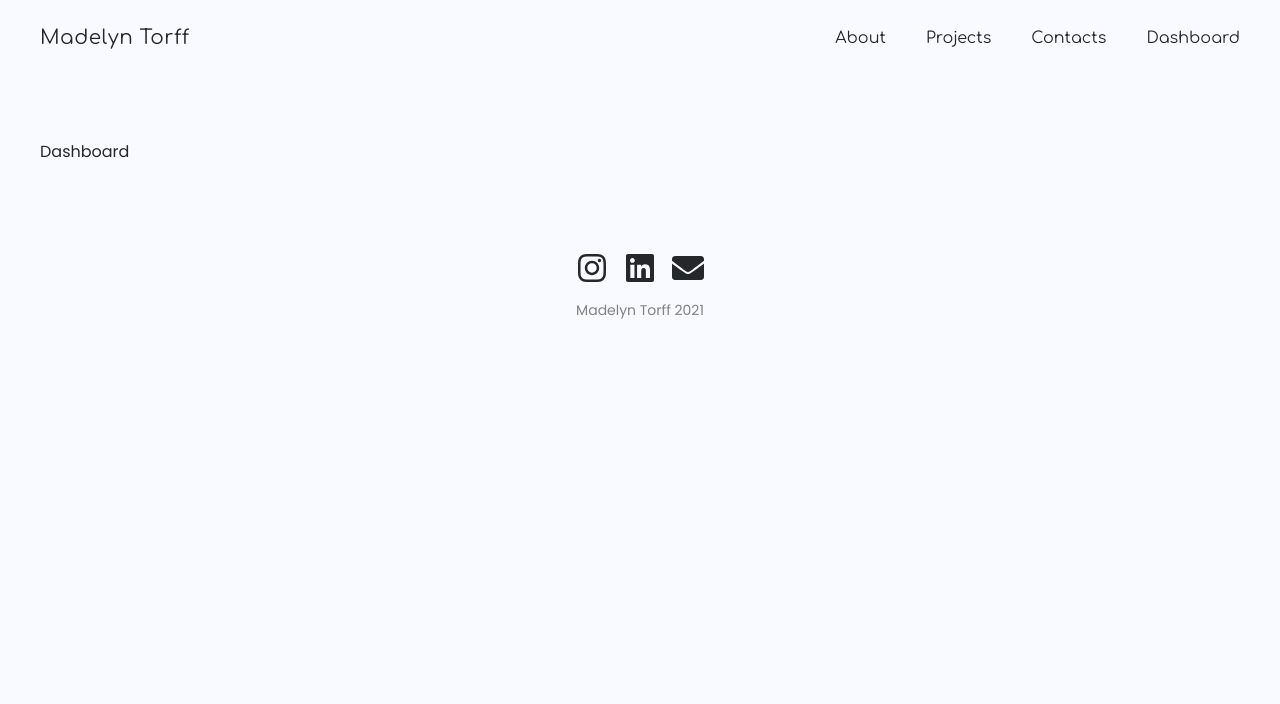
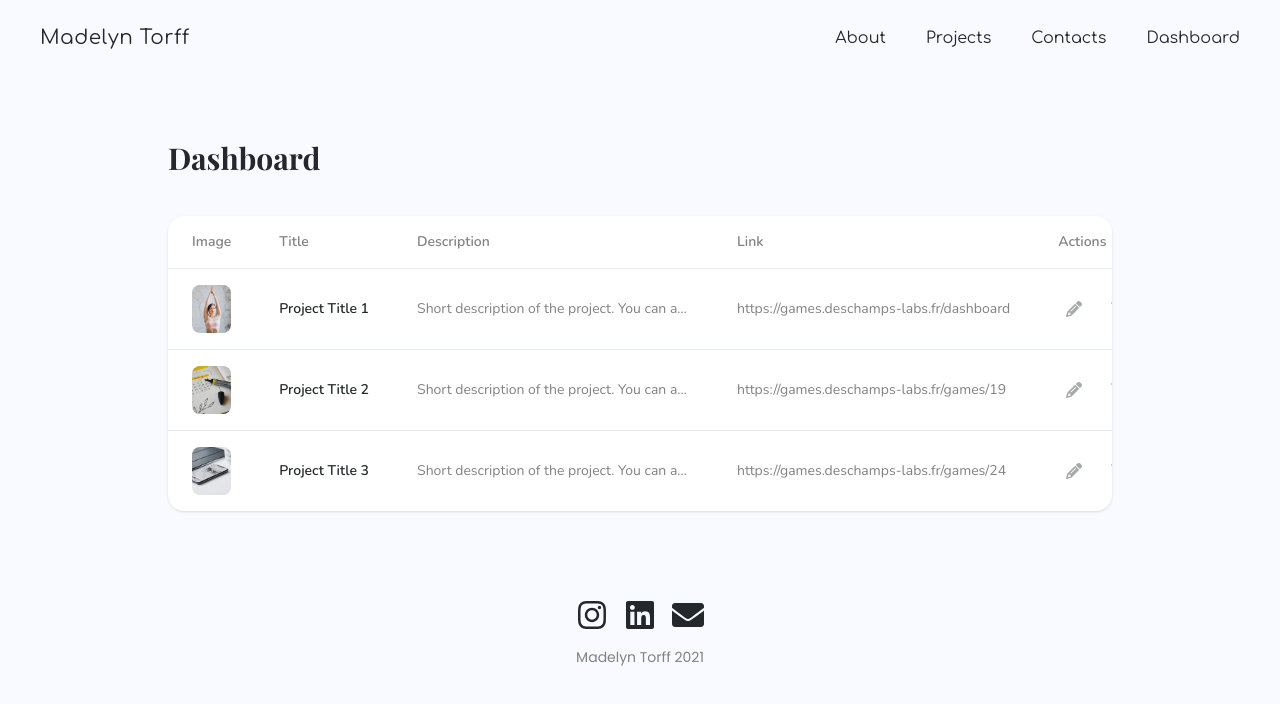
Before and after one commit to MartinPineau/portfolio, a React (Vite) app: page /dashboard in a window 1280 px wide. Shown: the top 704 px of the page. Built offline with nearby package versions, Linux system fonts and the light colour scheme; a web font is replaced by a local one.

Commit message:
add dashboard

```diff
--- a/src/context/ProjectsContext.tsx
+++ b/src/context/ProjectsContext.tsx
@@ -31,21 +31,21 @@ const defaultProjects: Project[] = [
     title: "Project Title 1",
     description: "Short description of the project. You can add more details on the project page.",
     image: img1,
-    href: "#",
+    href: "https://games.deschamps-labs.fr/dashboard",
   },
   {
     id: "2",
     title: "Project Title 2",
     description: "Short description of the project. You can add more details on the project page.",
     image: img2,
-    href: "#",
+    href: "https://games.deschamps-labs.fr/games/19",
   },
   {
     id: "3",
     title: "Project Title 3",
     description: "Short description of the project. You can add more details on the project page.",
     image: img3,
-    href: "#",
+    href: "https://games.deschamps-labs.fr/games/24",
   },
 ];
 
--- a/src/pages/DashboardPage.tsx
+++ b/src/pages/DashboardPage.tsx
@@ -1,7 +1,63 @@
+import { FaPencil, FaTrash } from "react-icons/fa6";
+import { useProjects, type Project } from "../context/ProjectsContext";
+
+const ActionButtons = () => (
+  <div className="flex items-center gap-3">
+    <button className="p-2 rounded-lg text-[var(--color-main-dark)] opacity-40 hover:bg-[var(--color-gray-light)] cursor-pointer">
+      <FaPencil className="w-4 h-4" />
+    </button>
+    <button className="p-2 rounded-lg text-red-500 opacity-40 hover:bg-red-100 cursor-pointer">
+      <FaTrash className="w-4 h-4" />
+    </button>
+  </div>
+);
+
+const ProjectImage = ({ project }: { project: Project }) =>
+  project.image ? (
+    <img src={project.image} alt={project.title} className="w-16 h-12 object-cover rounded-lg" />
+  ) : (
+    <div className="w-16 h-12 rounded-lg bg-[var(--color-gray-light)]" />
+  );
+
 const DashboardPage = () => {
+  const { projects } = useProjects();
+
   return (
-    <div className="px-10 py-16">
-      <h1>Dashboard</h1>
+    <div className="max-w-5xl mx-auto px-6 md:px-10 py-16">
+      <h1
+        className="text-3xl font-bold text-[var(--color-main-dark)] mb-10"
+        style={{ fontFamily: "var(--font-playfair)" }}
+      >
+        Dashboard
+      </h1>
+
+      <div className="bg-white rounded-2xl shadow-sm overflow-x-auto">
+        <table className="w-full text-sm" style={{ fontFamily: "var(--font-nunito)" }}>
+          <thead>
+            <tr className="border-b border-[var(--color-gray-light)] text-left text-[var(--color-gray-medium)]">
+              <th className="px-6 py-4 font-semibold">Image</th>
+              <th className="px-6 py-4 font-semibold">Title</th>
+              <th className="px-6 py-4 font-semibold">Description</th>
+              <th className="px-6 py-4 font-semibold">Link</th>
+              <th className="px-6 py-4 font-semibold">Actions</th>
+            </tr>
+          </thead>
+          <tbody>
+            {projects.map((project) => (
+              <tr
+                key={project.id}
+                className="border-b border-[var(--color-gray-light)] last:border-0 hover:bg-[var(--color-bg-light)] transition-colors"
+              >
+                <td className="px-6 py-4"><ProjectImage project={project} /></td>
+                <td className="px-6 py-4 font-semibold text-[var(--color-main-dark)] whitespace-nowrap">{project.title}</td>
+                <td className="px-6 py-4 text-[var(--color-gray-medium)] max-w-xs truncate">{project.description}</td>
+                <td className="px-6 py-4 text-[var(--color-gray-medium)] whitespace-nowrap">{project.href}</td>
+                <td className="px-6 py-4"><ActionButtons /></td>
+              </tr>
+            ))}
+          </tbody>
+        </table>
+      </div>
     </div>
   );
 };
```
